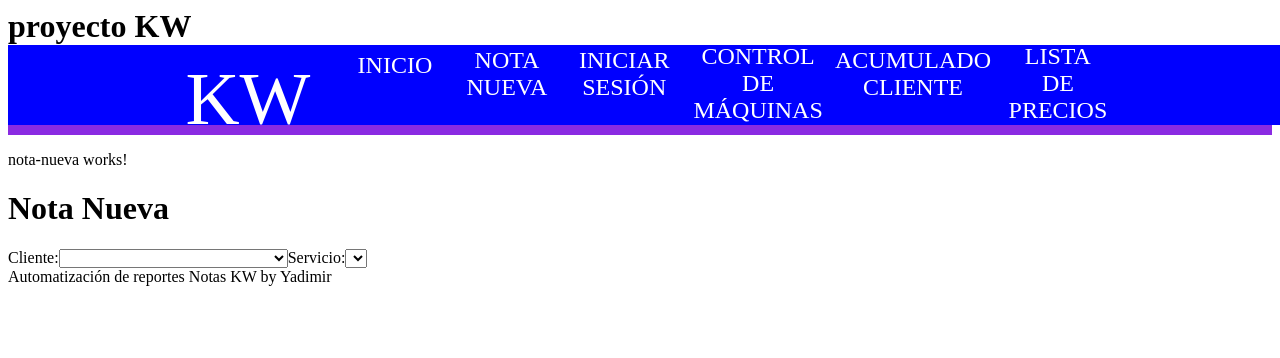
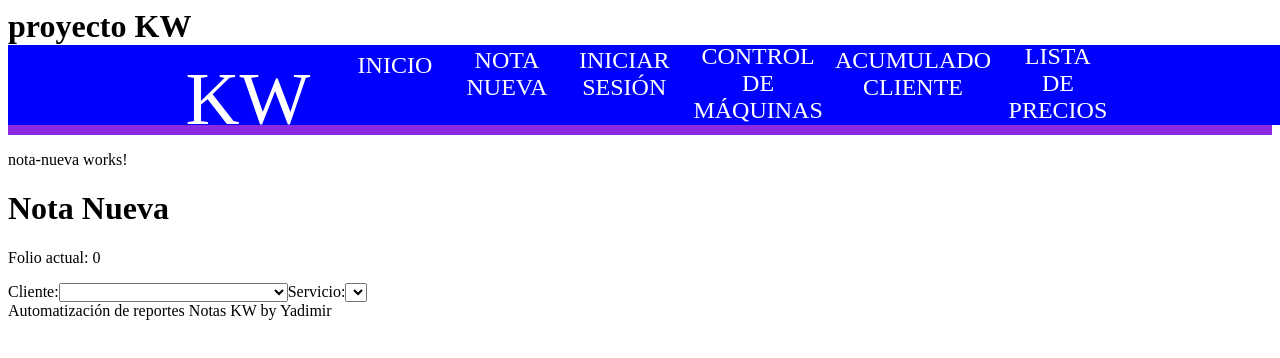
Before and after one commit to YadimirCovBel/kwPeoy02, an Angular app in the folder proyLavanderia02/: page /nota-nueva in a window 1280 px wide. Shown: the top 358 px of the page. Built offline with nearby package versions, Linux system fonts and the light colour scheme.

Commit message:
se agrego a la web el folio para que sea visible

```diff
--- a/proyLavanderia02/src/app/nota-nueva/nota-nueva.component.html
+++ b/proyLavanderia02/src/app/nota-nueva/nota-nueva.component.html
@@ -1,6 +1,7 @@
  <p>nota-nueva works!</p>
  <div>
   <h1>Nota Nueva</h1>
+  <p>Folio actual: {{ folioActual }}</p> <!-- Muestra el folio en la interfaz -->
   <label>Cliente:</label>
   <select [(ngModel)]="clienteSeleccionado">
     <option *ngFor="let cliente of clientes" [value]="cliente.nombre">{{cliente.nombre}}</option>
```
